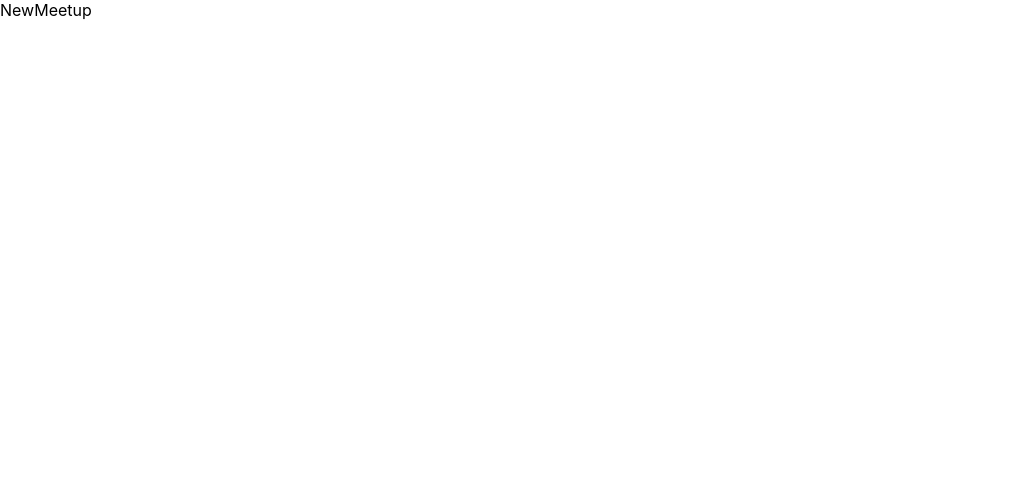
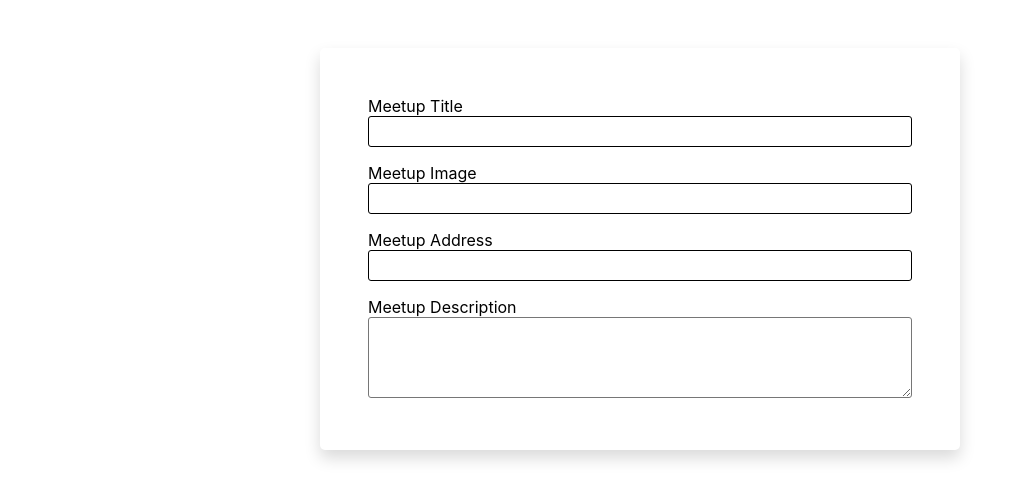
Before and after one commit to EhsanEbneKhodadad/Meetup, a Next.js app: page /new-meetup in a window 1280 px wide. Shown: the top 500 px of the page, without its empty margins (0-1025 px from the left). Built offline with nearby package versions, Linux system fonts and the light colour scheme.

Commit message:
add newMeetup

```diff
--- /dev/null
+++ b/components/meetup/NewMeetupForm/newMeetupForm.js
@@ -0,0 +1,36 @@
+import styles from "./newMeetupForm.module.css";
+
+function NewMeetupForm() {
+  return (
+    <section className={styles.main}>
+      <form className={styles.form}>
+        <div>
+          <label htmlFor="title" className={styles.block}>
+            Meetup Title
+          </label>
+          <input id="title" type="text" />
+        </div>
+        <div>
+          <label htmlFor="image" className={styles.block}>
+            Meetup Image
+          </label>
+          <input id="image" type="text" />
+        </div>
+        <div>
+          <label htmlFor="address" className={styles.block}>
+            Meetup Address
+          </label>
+          <input id="address" type="text" />
+        </div>
+        <div>
+          <label htmlFor="description" className={styles.block}>
+            Meetup Description
+          </label>
+          <textarea id="description" rows={5} />
+        </div>
+      </form>
+    </section>
+  );
+}
+
+export default NewMeetupForm;
--- /dev/null
+++ b/components/meetup/NewMeetupForm/newMeetupForm.module.css
@@ -0,0 +1,37 @@
+.main {
+  width: 50%;
+  margin: 3rem auto;
+  box-shadow: 0 0.5rem 1rem rgba(0, 0, 0, 0.15);
+  border-radius: 5px;
+  padding: 3rem;
+}
+.form {
+  display: flex;
+  flex-direction: column;
+  row-gap: 1rem;
+}
+.form input {
+  width: 100%;
+  outline: none;
+  border: 1px solid black;
+  padding: 7px;
+  border-radius: 3px;
+  transition: 0.5s;
+}
+.form input:active,
+.form input:focus {
+  border: 1px solid lightblue;
+}
+.form textarea {
+  width: 100%;
+  outline: none;
+  border-radius: 3px;
+  transition: 0.5s;
+}
+.form textarea:active,
+.form textarea:focus {
+  border: 1px solid lightblue;
+}
+.block {
+  display: block;
+}
--- a/pages/index.js
+++ b/pages/index.js
@@ -1,3 +1,4 @@
+import { Fragment } from "react";
 import MeetupItems from "../components/meetup/meetupItems/meetupItems";
 
 function HomePage() {
@@ -23,9 +24,9 @@ function HomePage() {
   ];
 
   return (
-    <div>
+    <Fragment>
       <MeetupItems data={DUMMY_DATA} />
-    </div>
+    </Fragment>
   );
 }
 
--- a/pages/new-meetup.js
+++ b/pages/new-meetup.js
@@ -1,5 +1,12 @@
+import { Fragment } from "react";
+import NewMeetupForm from "../components/meetup/NewMeetupForm/newMeetupForm";
+
 function NewMeetup() {
-  return <div>NewMeetup</div>;
+  return (
+    <Fragment>
+      <NewMeetupForm />
+    </Fragment>
+  );
 }
 
 export default NewMeetup;
```
Also changed, not shown: components/meetup/meetupItems/meetupItems.module.css (deleted).
